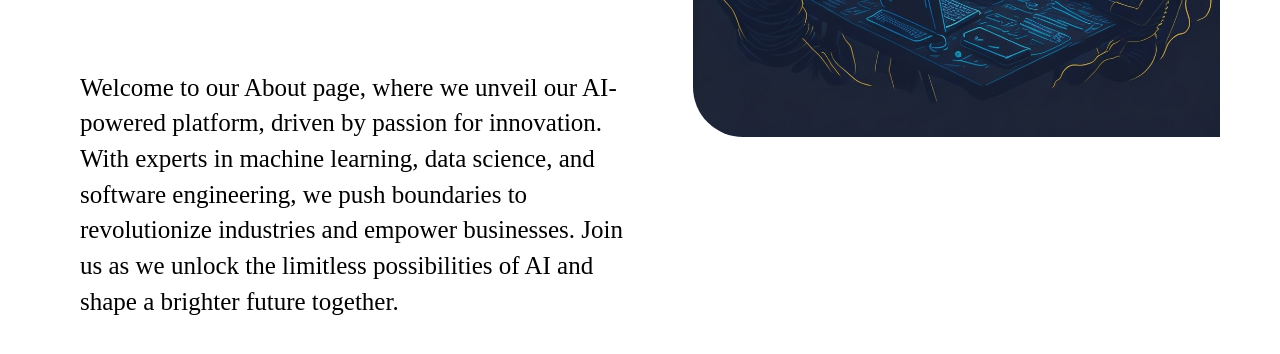
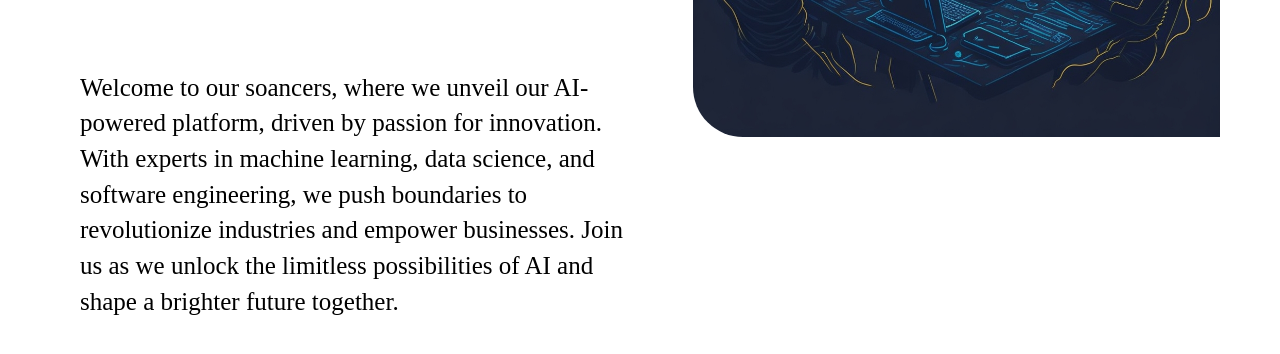
Before and after one commit to SoanceInnovations/SoanceInnovations, a plain HTML site: page about.html in a window 1280 px wide. Shown: the part 520-874 px from the top of the page. Drawn offline with nearby package versions, Linux system fonts and the light colour scheme; files that its build step writes are made by us from their sources; files whose address does not match are found by name; a web font is replaced by a local one.

Commit message:
soancers

```diff
--- a/about.html
+++ b/about.html
@@ -120,7 +120,7 @@
                             <div class="col-sm-6">
                                 <h5>"Unveiling the AI Revolution: Unleashing Innovation and Redefining Possibilities
                                 </h5>
-                                <p>Welcome to our About page, where we unveil our AI-powered platform, driven by passion for innovation. With experts in machine learning, data science, and software engineering, we push boundaries to revolutionize industries and empower businesses. Join us as we unlock the limitless possibilities of AI and shape a brighter future together.</p>
+                                <p>Welcome to our soancers, where we unveil our AI-powered platform, driven by passion for innovation. With experts in machine learning, data science, and software engineering, we push boundaries to revolutionize industries and empower businesses. Join us as we unlock the limitless possibilities of AI and shape a brighter future together.</p>
                             </div>
                             <div class="col-sm-6">
                                 <div class="abt_img"> <img src="images/about.jpg"> </div>
```
